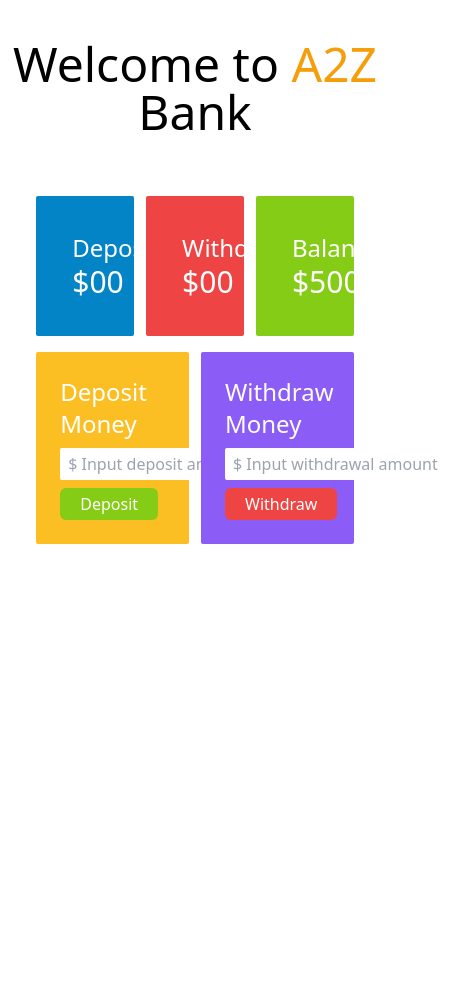
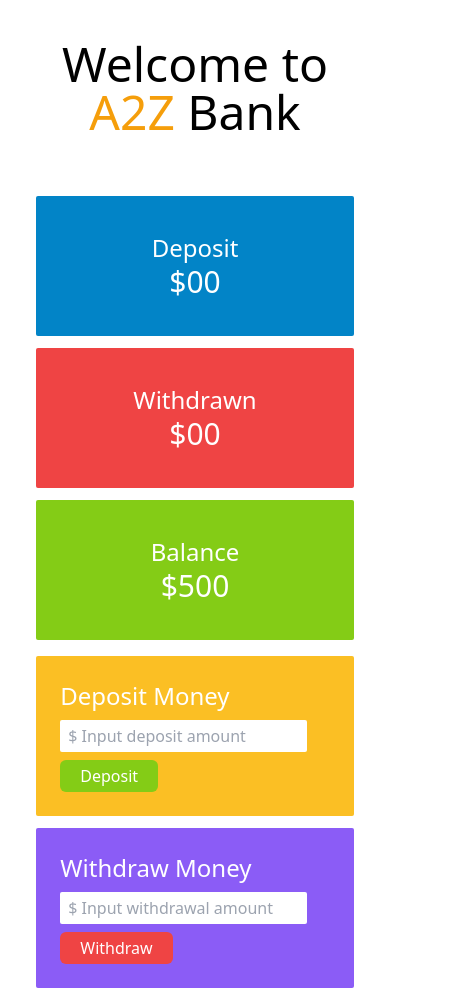
Before and after one commit to NurulHaque-Pro/my-bank-js, a plain HTML site: page my-bank.html in a window 390 px wide. Shown: the whole page, 472 px wide, since content can reach past the window. Before the commit the page ends 844 px from the top, so only its background shows below. Drawn offline with nearby package versions, Linux system fonts and the light colour scheme.

Commit message:
Responsive the design

```diff
--- a/js/bank.js
+++ b/js/bank.js
@@ -7,7 +7,10 @@ document.getElementById('deposit-btn').addEventListener('click', function () {
     const getDepositAmount = depositAmount.value;
     const newDepositAmountNumber = parseFloat(getDepositAmount);
 
-
+    if(isNaN(newDepositAmountNumber) === true){
+        alert('Please input the amount');
+        return;
+    }
     // Display Field
     const defaultDeposit = document.getElementById('total-deposit');
     const defaultDepositValue = defaultDeposit.innerText;
--- a/my-bank.html
+++ b/my-bank.html
@@ -10,17 +10,17 @@
 </head>
 
 <body>
-    <h1 class="text-5xl font-medium text-center my-10">Welcome to <span class="text-amber-500">A2Z</span> Bank</h1>
+    <h1 class="text-5xl font-medium text-center m-10">Welcome to <span class="text-amber-500">A2Z</span> Bank</h1>
 
     <main>
         <section class="w-11/12 md:w-3/4 p-5 md:p-7 mx-auto">
-            <div class="grid grid-cols-3 gap-3">
+            <div class="grid grid-cols-1 md:grid-cols-3 gap-3">
                 <div class="bg-sky-600  text-center text-white p-9 rounded-sm">
                     <h2 class="text-2xl">Deposit</h2>
                     <h3 class="text-3xl">$<span id="total-deposit">00</span></h3>
                 </div>
                 <div class="bg-red-500 text-center text-white p-9 rounded-sm">
-                    <h2 class="text-2xl">Withdraw</h2>
+                    <h2 class="text-2xl">Withdrawn</h2>
                     <h3 class="text-3xl">$<span id="total-withdrawal">00</span></h3>
                 </div>
                 <div class="bg-lime-500 text-center text-white p-9 rounded-sm">
@@ -29,17 +29,17 @@
                 </div>
 
             </div>
-            <div class="grid grid-cols-2 gap-3 mt-4 -mb-3">
+            <div class="grid grid-cols-1 md:grid-cols-2 gap-3 mt-4 -mb-3">
                 <div class="bg-amber-400 p-6 rounded-sm">
                     <h2 class="text-2xl text-white mb-2">Deposit Money</h2>
-                    <input class="outline-none block lg:w-3/4 px-2 py-1  rounded-sm" type="number" name=""
+                    <input class="outline-none block w-11/12 lg:w-3/4 px-2 py-1  rounded-sm" type="number" name=""
                         id="deposit-input" placeholder="$ Input deposit amount">
                     <button class="bg-lime-500 text-white px-5 py-1 rounded-md mt-2 hover:bg-sky-500"
                         id="deposit-btn">Deposit</button>
                 </div>
                 <div class="bg-violet-500 p-6 rounded-sm">
                     <h2 class="text-2xl text-white mb-2">Withdraw Money</h2>
-                    <input class="outline-none block lg:w-3/4 px-2 py-1  rounded-sm" type="number" name=""
+                    <input class="outline-none block w-11/12 lg:w-3/4 px-2 py-1  rounded-sm" type="number" name=""
                         id="withdrawal-input" placeholder="$ Input withdrawal amount">
                     <button class="bg-red-500 text-white px-5 py-1 rounded-md mt-2 hover:bg-sky-500"
                         id="withdraw-btn">Withdraw</button>
```
Also changed, not shown: index.html (+2 -2 lines).
